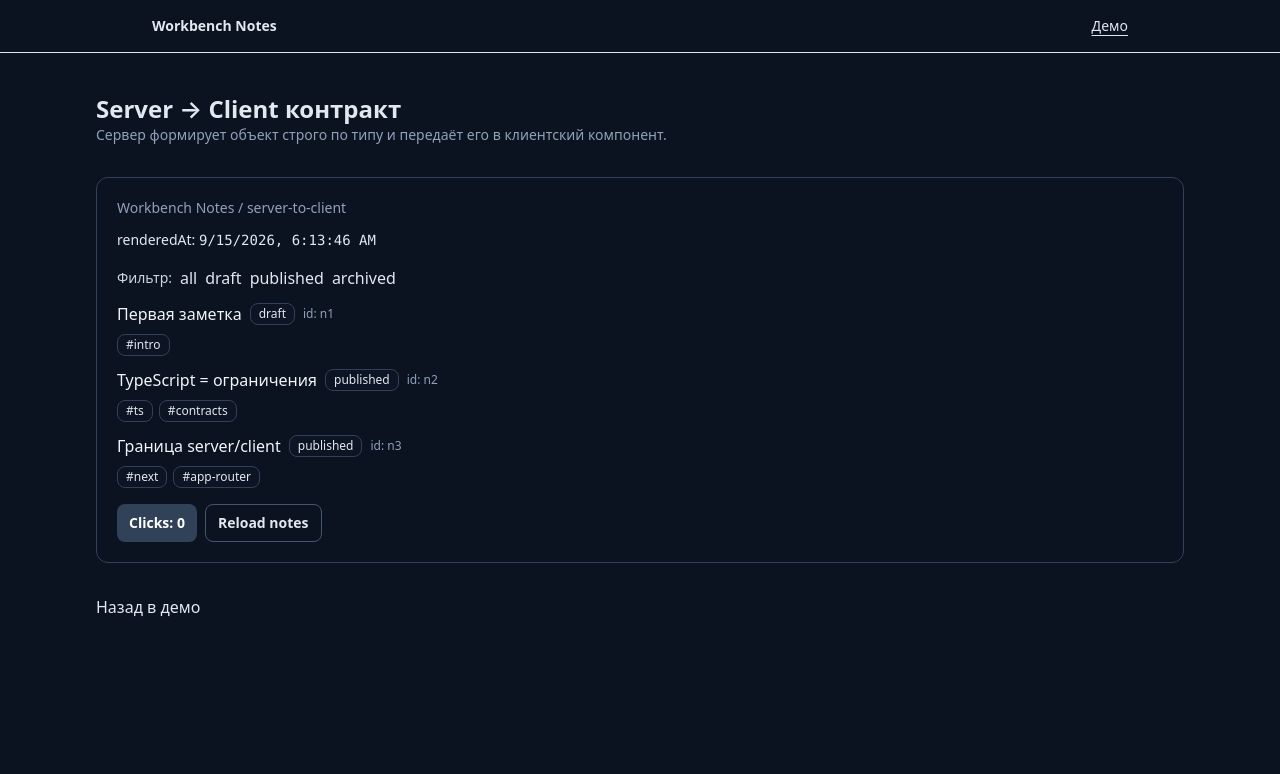
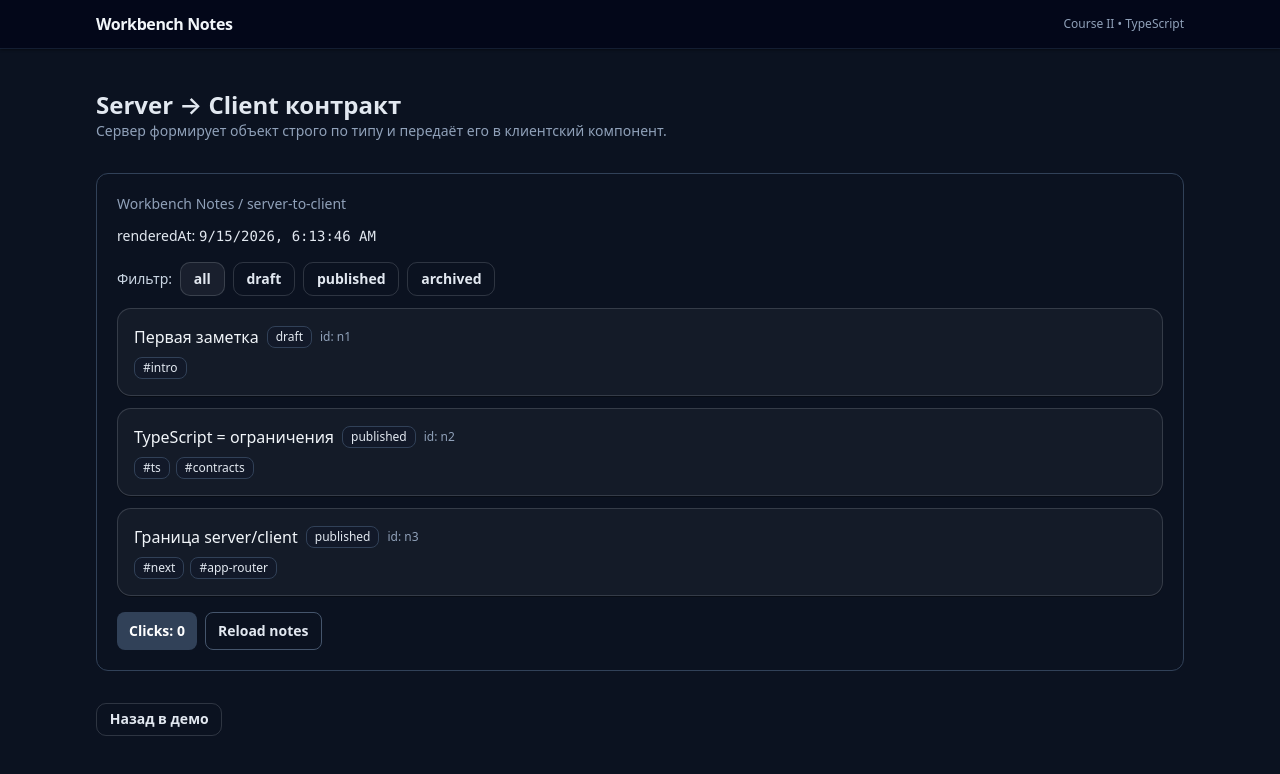
Before and after one commit to AnarAgaev/WorkbenchNotes, a Next.js app: page /demo-contract in a window 1280 px wide. Shown: the top 774 px of the page. Built offline with nearby package versions, Linux system fonts and the light colour scheme.

Commit message:
1.2.1 Типизация данных, сущности и форма данных - Created and Typed DB/Store

```diff
--- /dev/null
+++ b/src/@types/notes.d.ts
@@ -0,0 +1,52 @@
+// src/@types/notes.d.ts
+export {}
+
+declare global {
+	// Универсальный идентификатор: семантический псевдоним string.
+	// Используется везде — у проектов, разделов и заметок.
+	type Id = string
+
+	// Два варианта структуры проекта:
+	// "entries" — плоский список заметок (проект → заметки)
+	// "sections" — заметки внутри разделов (проект → разделы → заметки)
+	type ProjectStructure = 'entries' | 'sections'
+
+	// Заметка привязана либо к проекту, либо к разделу.
+	// Поле parentType фиксирует, к чему именно.
+	type NoteParentType = 'project' | 'section'
+
+	interface Project {
+		id: Id
+		title: string
+		createdAt: string // ISO-строка: безопасно проходит через server→client
+		structure: ProjectStructure
+		isDemo?: boolean // помечаем демо-проекты, чтобы держать их сверху списка
+	}
+
+	interface Section {
+		id: Id
+		projectId: Id // связь с проектом через Id
+		title: string
+		order: number // порядок отображения разделов
+		createdAt?: string
+		updatedAt?: string
+	}
+
+	interface Note {
+		id: Id
+		projectId: Id
+		parentType: NoteParentType
+		parentId: Id // id проекта или раздела — зависит от parentType
+		title: string
+		contentHtml: string
+		updatedAt: string // ISO-строка
+	}
+
+	// Общая форма базы данных в памяти.
+	// Все сущности хранятся плоско — связи через Id, а не вложенность.
+	interface WorkbenchDb {
+		projects: Project[]
+		sections: Section[]
+		notes: Note[]
+	}
+}
--- a/src/app/components/layout/AppHeader.tsx
+++ b/src/app/components/layout/AppHeader.tsx
@@ -1,23 +1,22 @@
 // src/components/layout/AppHeader.tsx
 import Link from 'next/link'
+import Container from './Container'
 
-// Общая шапка приложения.
-// Нужна сразу: она фиксирует "продуктовую" рамку проекта,
-// а демо-страницы позже будут отделены маршрутом /demo.
 export default function AppHeader() {
 	return (
-		<header className="border-b border-slate-200">
-			<div className="mx-auto flex max-w-5xl items-center justify-between px-6 py-4">
-				<Link href="/" className="text-sm font-semibold">
-					Workbench Notes
-				</Link>
+		<header className="sticky top-0 z-50 border-b border-slate-800/70 bg-slate-950/80 text-slate-100 backdrop-blur shadow-sm shadow-black/30">
+			<Container>
+				<div className="flex flex-wrap items-center justify-between gap-3 py-3">
+					<Link
+						href="/"
+						className="text-base font-semibold tracking-tight text-slate-100 hover:text-white"
+					>
+						Workbench Notes
+					</Link>
 
-				<nav className="flex items-center gap-3 text-sm">
-					<Link className="underline underline-offset-4" href="/demo">
-						Демо
-					</Link>
-				</nav>
-			</div>
+					<div className="text-xs text-slate-400">Course II • TypeScript</div>
+				</div>
+			</Container>
 		</header>
 	)
 }
--- a/src/app/globals.css
+++ b/src/app/globals.css
@@ -79,3 +79,150 @@ p {
 		--container-gutter: 2rem;
 	}
 }
+
+/* =========================================================
+   globals.css — Block 2/4: Cards / Buttons / Inputs / Sections
+========================================================= */
+
+/* main padding / “no воздух под футером” */
+.app-main {
+	flex: 1;
+	min-height: 0;
+	padding-bottom: 0;
+}
+
+/* sections */
+.app-section {
+	display: flex;
+	flex-direction: column;
+	gap: var(--space-4);
+}
+
+.app-section__head {
+	display: flex;
+	flex-wrap: wrap;
+	align-items: flex-start;
+	justify-content: space-between;
+	gap: var(--space-4);
+}
+
+.app-section.pb-0 {
+	padding-bottom: 0 !important;
+}
+
+/* cards */
+.app-card {
+	background: var(--app-surface);
+	border: 1px solid var(--app-border);
+	border-radius: 14px;
+	padding: var(--space-4);
+	box-shadow: 0 1px 0 rgba(0, 0, 0, 0.35);
+}
+
+.app-card--soft {
+	background: var(--app-surface-2);
+}
+
+.app-row {
+	display: flex;
+	align-items: flex-start;
+	justify-content: space-between;
+	gap: var(--space-4);
+}
+
+/* links */
+a {
+	color: inherit;
+}
+
+.app-link {
+	color: #60a5fa;
+	text-decoration: none;
+}
+.app-link:hover {
+	text-decoration: underline;
+}
+
+/* buttons */
+.app-btn {
+	display: inline-flex;
+	align-items: center;
+	justify-content: center;
+	gap: 0.5rem;
+
+	border: 1px solid var(--app-border);
+	border-radius: 10px;
+	padding: 0.55rem 0.8rem;
+
+	background: rgba(255, 255, 255, 0.06);
+	color: var(--app-text);
+	text-decoration: none;
+
+	font-size: 0.875rem;
+	font-weight: 700;
+	line-height: 1;
+
+	cursor: pointer;
+	user-select: none;
+
+	transition:
+		background 120ms ease,
+		transform 80ms ease,
+		border-color 120ms ease;
+}
+
+.app-btn:hover {
+	background: rgba(255, 255, 255, 0.1);
+}
+
+.app-btn:active {
+	transform: translateY(1px);
+}
+
+.app-btn:focus-visible,
+.app-link:focus-visible,
+.app-input:focus-visible {
+	outline: 2px solid rgba(147, 197, 253, 0.7);
+	outline-offset: 2px;
+}
+
+.app-btn:disabled {
+	opacity: 0.5;
+	cursor: not-allowed;
+	transform: none;
+}
+
+.app-btn-primary {
+	background: #ffffff;
+	border-color: #ffffff;
+	color: #0f172a;
+}
+.app-btn-primary:hover {
+	background: #e2e8f0;
+	border-color: #e2e8f0;
+}
+
+.app-btn-ghost {
+	background: transparent;
+	border-color: var(--app-border);
+}
+.app-btn-ghost:hover {
+	background: rgba(255, 255, 255, 0.06);
+}
+
+/* inputs */
+.app-input {
+	width: 100%;
+	border: 1px solid var(--app-border);
+	border-radius: 10px;
+	padding: 0.55rem 0.75rem;
+
+	background: rgba(0, 0, 0, 0.25);
+	color: var(--app-text);
+
+	font-size: 0.875rem;
+}
+
+.app-input::placeholder {
+	color: rgba(148, 163, 184, 0.9);
+}
--- /dev/null
+++ b/src/app/not-found.tsx
@@ -0,0 +1,21 @@
+// src/app/not-found.tsx
+import Link from 'next/link'
+import Container from '../app/components/layout/Container'
+
+export default function NotFound() {
+	return (
+		<Container className="py-10">
+			<h1 className="text-2xl font-bold">Страница не найдена</h1>
+
+			<p className="mt-2 text-sm text-slate-600">
+				Похоже, вы перешли по неправильной ссылке.
+			</p>
+
+			<div className="mt-8 flex flex-wrap gap-2">
+				<Link href="/" className="app-btn app-btn-ghost">
+					На главную
+				</Link>
+			</div>
+		</Container>
+	)
+}
```
